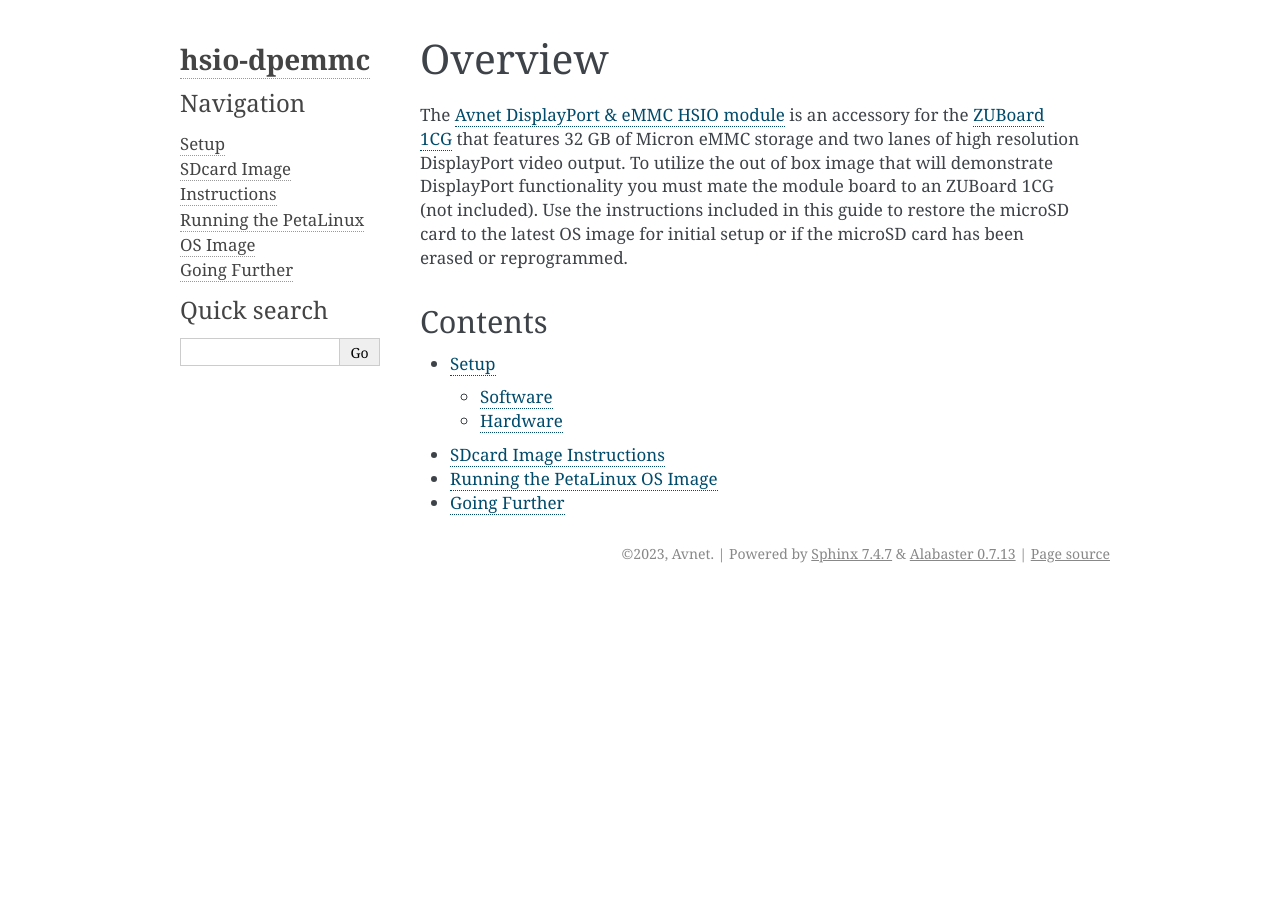
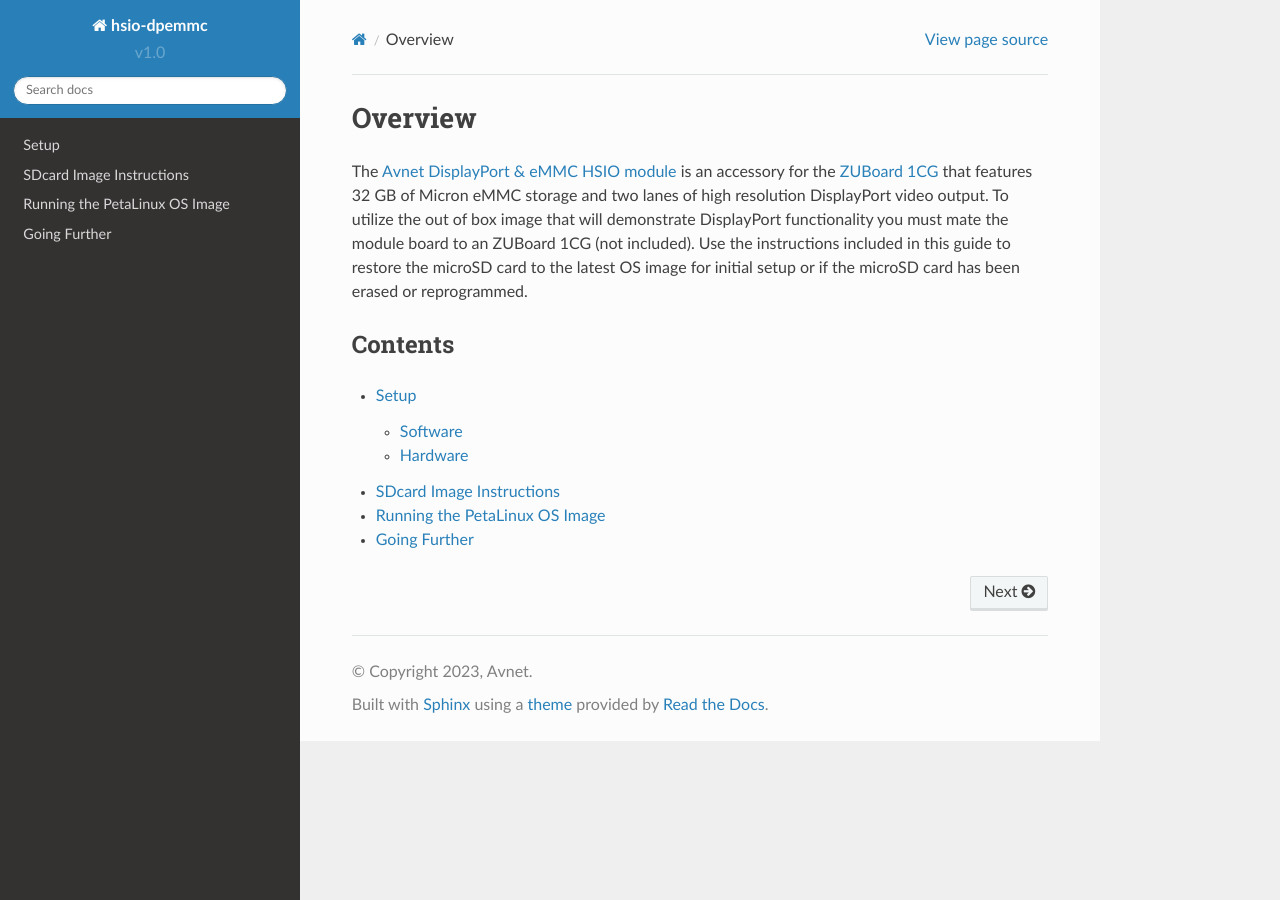
Before and after one commit to Avnet/hsio-dpemmc-rtd, a Sphinx documentation site: the page built from docs/source/index.rst, in a window 1280 px wide. Built offline with Sphinx 7.4.7 and the Read the Docs theme 2.0.0, drawn with Linux system fonts in a browser that asks for light colours.

Commit message:
Updates for Sphinx rtd theme integration

```diff
--- /dev/null
+++ b/docs/requirements.txt
@@ -0,0 +1,2 @@
+sphinx>=7.1,<7.2
+sphinx-rtd-theme==1.3.0
--- a/docs/source/conf.py
+++ b/docs/source/conf.py
@@ -27,7 +27,9 @@
 # Add any Sphinx extension module names here, as strings. They can be
 # extensions coming with Sphinx (named 'sphinx.ext.*') or your custom
 # ones.
-extensions = []
+extensions = [
+'sphinx_rtd_theme',
+]
 
 # Add any paths that contain templates here, relative to this directory.
 templates_path = ['_templates']
@@ -60,7 +62,8 @@
 #
 # This is also used if you do content translation via gettext catalogs.
 # Usually you set "language" from the command line for these cases.
-language = None
+#language = None
+language = 'en'
 
 # List of patterns, relative to source directory, that match files and
 # directories to ignore when looking for source files.
@@ -79,7 +82,7 @@
 # The theme to use for HTML and HTML Help pages.  See the documentation for
 # a list of builtin themes.
 #
-#html_theme = 'sphinx_rtd_theme'
+html_theme = 'sphinx_rtd_theme'
 
 # Theme options are theme-specific and customize the look and feel of a theme
 # further.  For a list of options available for each theme, see the
@@ -90,7 +93,7 @@
 # Add any paths that contain custom static files (such as style sheets) here,
 # relative to this directory. They are copied after the builtin static files,
 # so a file named "default.css" will overwrite the builtin "default.css".
-html_static_path = ['_static']
+#html_static_path = ['_static']
 
 # Custom sidebar templates, must be a dictionary that maps document names
 # to template names.
```
Also changed, not shown: .readthedocs.yaml.
